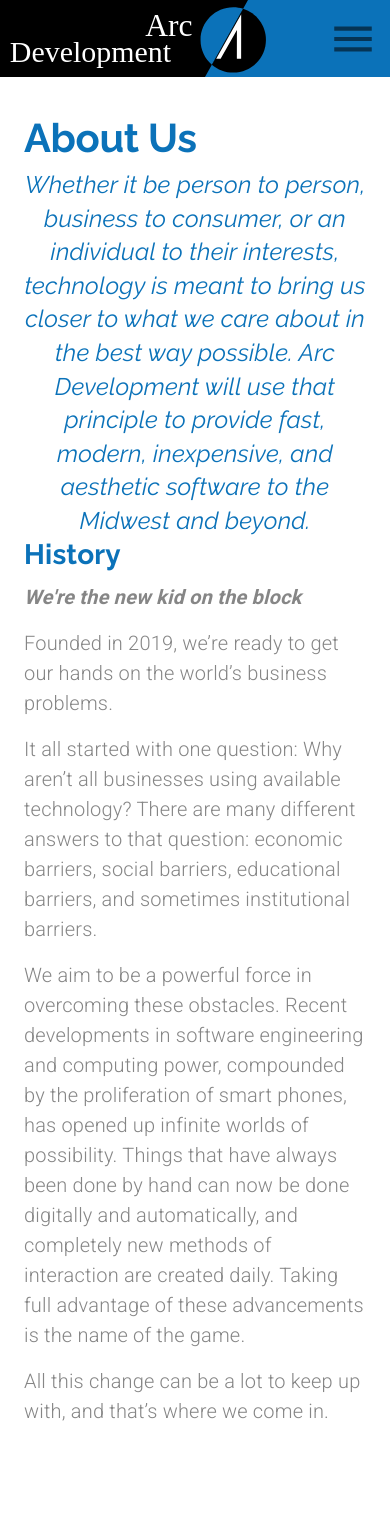
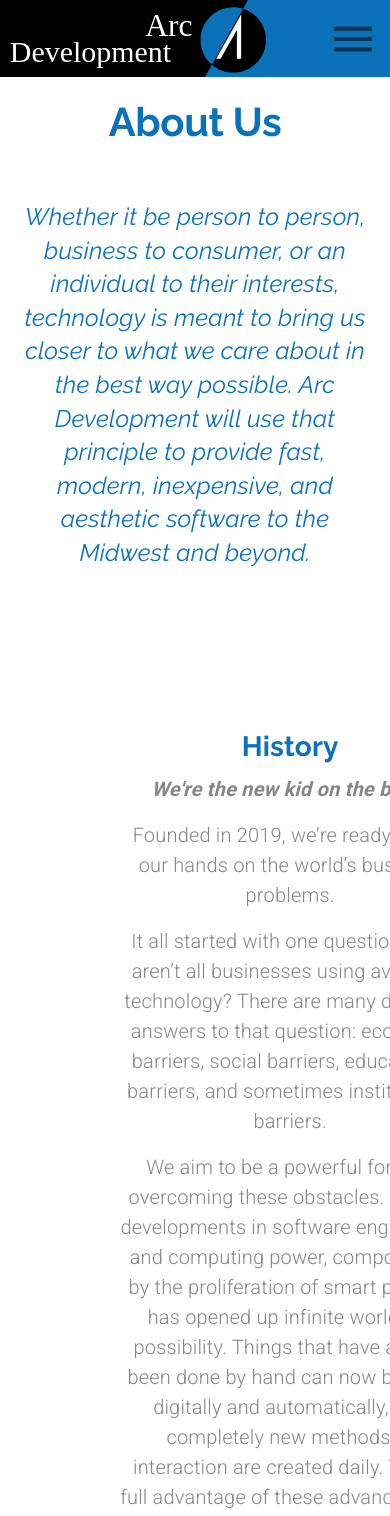
Before and after one commit to toshi-c-udemy/MaterialUIandReactJS-ArcDevelopment, a React (Create React App) app: page /about in a window 390 px wide. Shown: the top 1516 px of the page. Built offline with nearby package versions, Linux system fonts and the light colour scheme.

Commit message:
【セクション6】106. About Us Page - Responsive Design
On branch MaterialUIandReactJS/Section6-ComplexLayouts
Changes to be committed:
	modified:   src/components/About.js

```diff
--- a/src/components/About.js
+++ b/src/components/About.js
@@ -1,11 +1,20 @@
 import React from 'react';
-import { makeStyles, useTheme, Grid, Typography, Avatar } from '@material-ui/core';
+import {
+  makeStyles,
+  useTheme,
+  Grid,
+  Typography,
+  Avatar,
+  useMediaQuery,
+  Hidden,
+} from '@material-ui/core';
 
 import history from '../assets/history.svg';
 import profile from '../assets/founder.jpg';
 import yearbook from '../assets/yearbook.svg';
 import puppy from '../assets/puppy.svg';
 
+import CallToAction from './ui/CallToAction';
 const useStyles = makeStyles((theme) => ({
   missionStatement: {
     fontStyle: 'italic',
@@ -25,19 +34,40 @@ const useStyles = makeStyles((theme) => ({
   avatar: {
     height: '25em',
     width: '25em',
+    [theme.breakpoints.down('sm')]: {
+      height: '20em',
+      width: '20em',
+      maxHeight: 300,
+      maxWidth: 300,
+    },
   },
 }));
 
-export default function About() {
+export default function About(props) {
   const classes = useStyles();
   const theme = useTheme();
+  const matchesMD = useMediaQuery(theme.breakpoints.down('md'));
 
   return (
     <Grid container direction='column'>
-      <Grid item className={classes.rowContainer} style={{ marginTop: '2em' }}>
-        <Typography variant='h2'>About Us</Typography>
+      <Grid
+        item
+        className={classes.rowContainer}
+        direction={matchesMD ? 'column' : 'row'}
+        alignItems={matchesMD ? 'center' : undefined}
+        style={{ marginTop: matchesMD ? '1em' : '2em' }}
+      >
+        <Typography align={matchesMD ? 'center' : undefined} variant='h2'>
+          About Us
+        </Typography>
       </Grid>
-      <Grid item container justify='center' className={classes.rowContainer}>
+      <Grid
+        item
+        container
+        justify='center'
+        className={classes.rowContainer}
+        style={{ marginTop: '3em' }}
+      >
         <Typography variant='h4' align='center' className={classes.missionStatement}>
           Whether it be person to person, business to consumer, or an individual to their interests,
           technology is meant to bring us closer to what we care about in the best way possible. Arc
@@ -45,31 +75,40 @@ export default function About() {
           software to the Midwest and beyond.
         </Typography>
       </Grid>
-      <Grid item container className={classes.rowContainer} justify='space-around'>
+      <Grid
+        item
+        container
+        className={classes.rowContainer}
+        style={{ marginTop: '10em', marginBottom: '10em' }}
+        direction={matchesMD ? 'column' : 'row'}
+        alignItems={matchesMD ? 'center' : undefined}
+        justify='space-around'
+      >
         <Grid item>
           <Grid item container direction='column' lg style={{ maxWidth: '35em' }}>
             <Grid item>
-              <Typography variant='h4' gutterBottom>
+              <Typography align={matchesMD ? 'center' : undefined} variant='h4' gutterBottom>
                 History
               </Typography>
             </Grid>
             <Grid item>
               <Typography
                 variant='body1'
+                align={matchesMD ? 'center' : undefined}
                 paragraph
                 style={{ fontWeight: 700, fontStyle: 'italic' }}
               >
                 We're the new kid on the block
               </Typography>
-              <Typography variant='body1' paragraph>
+              <Typography variant='body1' align={matchesMD ? 'center' : undefined} paragraph>
                 Founded in 2019, we’re ready to get our hands on the world’s business problems.
               </Typography>
-              <Typography variant='body1' paragraph>
+              <Typography variant='body1' align={matchesMD ? 'center' : undefined} paragraph>
                 It all started with one question: Why aren’t all businesses using available
                 technology? There are many different answers to that question: economic barriers,
                 social barriers, educational barriers, and sometimes institutional barriers.
               </Typography>
-              <Typography variant='body1' paragraph>
+              <Typography variant='body1' align={matchesMD ? 'center' : undefined} paragraph>
                 We aim to be a powerful force in overcoming these obstacles. Recent developments in
                 software engineering and computing power, compounded by the proliferation of smart
                 phones, has opened up infinite worlds of possibility. Things that have always been
@@ -77,7 +116,7 @@ export default function About() {
                 of interaction are created daily. Taking full advantage of these advancements is the
                 name of the game.
               </Typography>
-              <Typography variant='body1' paragraph>
+              <Typography variant='body1' align={matchesMD ? 'center' : undefined} paragraph>
                 All this change can be a lot to keep up with, and that’s where we come in.
               </Typography>
             </Grid>
@@ -93,7 +132,14 @@ export default function About() {
           </Grid>
         </Grid>
       </Grid>
-      <Grid item container direction='column' alignItems='center' className={classes.rowContainer}>
+      <Grid
+        item
+        container
+        direction='column'
+        alignItems='center'
+        className={classes.rowContainer}
+        style={{ marginBottom: '15em' }}
+      >
         <Grid item>
           <Typography align='center' variant='h4' gutterBottom>
             Team
@@ -110,29 +156,59 @@ export default function About() {
         <Grid item>
           <Avatar alt='founder' src={profile} className={classes.avatar} />
         </Grid>
-        <Grid item container>
-          <Grid item container direction='column' lg>
+        <Grid item container justify={matchesMD ? 'center' : undefined}>
+          <Hidden lgUp>
+            <Grid item lg style={{ maxWidth: '45em', padding: '1.25em' }}>
+              <Typography variant='body1' align='center'>
+                I taught myself basic coding from a library book in third grade, and ever since then
+                my passion has solely been set on learning — learning about computers, learning
+                mathematics and philosophy, studying design, always just learning.
+              </Typography>
+              <Typography variant='body1' align='center'>
+                Now I’m ready to apply everything I’ve learned, and to help others with the
+                intuition I have developed.
+              </Typography>
+            </Grid>
+          </Hidden>
+          <Grid
+            item
+            container
+            direction='column'
+            lg
+            alignItems={matchesMD ? 'center' : undefined}
+            style={{ marginBottom: matchesMD ? '2.5em' : 0 }}
+          >
             <Grid item>
-              <img src={yearbook} alt='yearbook page about founder' />
+              <img
+                src={yearbook}
+                alt='yearbook page about founder'
+                style={{ maxWidth: matchesMD ? 300 : undefined }}
+              />
             </Grid>
             <Grid item>
               <Typography variant='caption'>a page from my Sophomore yearbook</Typography>
             </Grid>
           </Grid>
-          <Grid item lg style={{ maxWidth: '45em', padding: '1.25em' }}>
-            <Typography variant='body1' align='center'>
-              I taught myself basic coding from a library book in third grade, and ever since then
-              my passion has solely been set on learning — learning about computers, learning
-              mathematics and philosophy, studying design, always just learning.
-            </Typography>
-            <Typography variant='body1' align='center'>
-              Now I’m ready to apply everything I’ve learned, and to help others with the intuition
-              I have developed.
-            </Typography>
-          </Grid>
-          <Grid item container direction='column' lg alignItems='flex-end'>
+          <Hidden mdDown>
+            <Grid item lg style={{ maxWidth: '45em', padding: '1.25em' }}>
+              <Typography variant='body1' align='center'>
+                I taught myself basic coding from a library book in third grade, and ever since then
+                my passion has solely been set on learning — learning about computers, learning
+                mathematics and philosophy, studying design, always just learning.
+              </Typography>
+              <Typography variant='body1' align='center'>
+                Now I’m ready to apply everything I’ve learned, and to help others with the
+                intuition I have developed.
+              </Typography>
+            </Grid>
+          </Hidden>
+          <Grid item container direction='column' lg alignItems={matchesMD ? 'center' : 'flex-end'}>
             <Grid item>
-              <img src={puppy} alt='grey spotted puppy' />
+              <img
+                src={puppy}
+                alt='grey spotted puppy'
+                style={{ maxWidth: matchesMD ? 300 : undefined }}
+              />
             </Grid>
             <Grid item>
               <Typography variant='caption'>my miniature dapple dachshund, Sterling</Typography>
@@ -140,6 +216,9 @@ export default function About() {
           </Grid>
         </Grid>
       </Grid>
+      <Grid item>
+        <CallToAction setValue={props.setValue} />
+      </Grid>
     </Grid>
   );
 }
```
